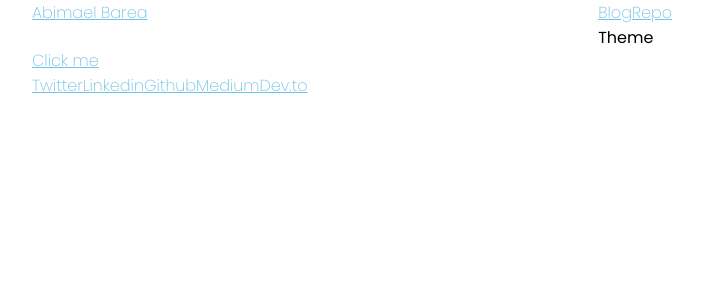
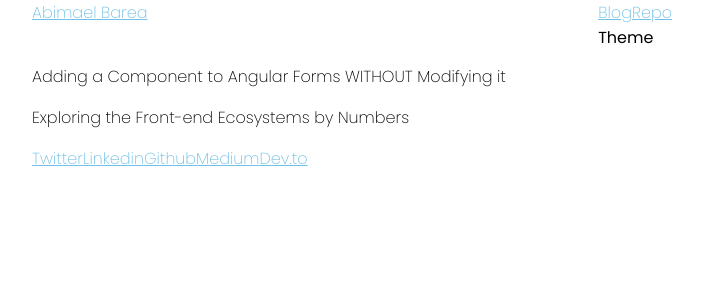
Before and after one commit to abimaelbarea/abimaelbarea.com, a Next.js app: page /blog in a window 1280 px wide. Shown: the top 300 px of the page, without its empty margins (288-990 px from the left). Built offline with nearby package versions, Linux system fonts and the light colour scheme.

Commit message:
feat(blog): adding react-query to retrieve posts

```diff
--- a/package.json
+++ b/package.json
@@ -13,6 +13,7 @@
     "next-mdx-remote": "^4.0.0",
     "react": "17.0.2",
     "react-dom": "17.0.2",
+    "react-query": "^3.34.16",
     "react-syntax-highlighter": "^15.4.5",
     "remark-gfm": "^3.0.1"
   },
--- a/pages/_app.tsx
+++ b/pages/_app.tsx
@@ -3,6 +3,8 @@
 
 import type { AppProps } from "next/app";
 import Link from "next/link";
+import { QueryClient, QueryClientProvider } from "react-query";
+import { ReactQueryDevtools } from "react-query/devtools";
 import "../styles/app.css";
 import "../styles/globals.css";
 import "../styles/theme.css";
@@ -13,6 +15,9 @@ import "../styles/theme.css";
 // Add newsletter
 // Add about
 // Include font icons
+
+
+// GRID ROWS 3!!!!!!!!!!!!!
 
 const Header = () => {
   return (
@@ -58,15 +63,20 @@ const Footer = () => {
   );
 };
 
+const queryClient = new QueryClient();
+
 const MyApp = ({ Component, pageProps }: AppProps) => {
   return (
+    <QueryClientProvider client={queryClient}>
       <div className="app">
         <Header />
         <main className="app__content">
           <Component {...pageProps} />
         </main>
         <Footer />
+        <ReactQueryDevtools initialIsOpen={false} />
       </div>
+    </QueryClientProvider>
   );
 };
 
--- a/pages/blog/[id].tsx
+++ b/pages/blog/[id].tsx
@@ -26,7 +26,6 @@ import {
 // Footer -> categories with some chips??
 
 const Post = ({ source }: any) => {
-  console.log(source.frontmatter);
   return (
     <article>
       <header>
--- a/pages/blog/index.tsx
+++ b/pages/blog/index.tsx
@@ -1,21 +1,49 @@
+/* eslint-disable react/jsx-key */
+
 import type { NextPage } from "next";
 import Link from "next/link";
+import { useQuery } from "react-query";
+import "../../styles/blog.module.css"; // NOT WORKING!!!
 
-const Blog: NextPage = () => {
+const generatePath = (path: string) => `/blog/${path}`;
+
+const BlogItem = (props: any) => {
+  return (
+    <Link href={generatePath(props.post.path)}>
+      <div className="blog-item">
+        <p>{props.post.title}</p>
+      </div>
+    </Link>
+  );
+};
+
+const Blog: NextPage = (props: any) => {
+  const { data } = useQuery("posts", getPosts, { initialData: props.posts });
+
   return (
     <>
-      <Link href="/blog/posts">Click me</Link>
+      {data &&
+        data.map((post: any, index: number) => (
+          <BlogItem key={index} post={post}></BlogItem>
+        ))}
     </>
   );
 };
 
 export default Blog;
 
+export async function getStaticProps() {
+  const posts = await getPosts();
+  return { props: { posts } };
+}
+
+// Add here more info from medium & dev.to
+const getPosts = async () => {
+  const res = await fetch("http://localhost:3000/content/blog/index.json");
+  return res.json();
+};
+
+// API - create an API call that handle this
+
 // Glob read directories on blog??
 // fetch all blog posts
-// Retrieve metadata from blog posts
-// Add thumbnails to blog posts - metadata
-// Let's have category and subcategory - like the excel
-
-// How to play with rehydration? I don´t want to block the UI until all are ready
-// can I cache the request on backend? react query on back?
--- a/public/content/blog/exploring-the-front-end-ecosystems-by-numbers/index.mdx
+++ b/public/content/blog/exploring-the-front-end-ecosystems-by-numbers/index.mdx
@@ -38,7 +38,7 @@ These are the numbers extracted (January 2022).
 | React   | 17  | 180k   | 36.6k | 11.4k      | 1.5k         | 8m                | 40.14% | 40.14%       | 50                 |
 | Vue     | 3   | 192k   | 31.1k | 1.9k       | 404          | 1.7m              | 18.97% | 18.97%       | 14                 |
 
-<div class="callout --error">
+<div className="callout --error">
   ***Important!** Those numbers reflect the situation based on websites commonly
   used by developers worldwide. Still, in the Chinese development environment,
   there are some alternative resources like: [Baidu
@@ -81,7 +81,7 @@ Last year.
 - Angular words have decreased significantly in that period.
 - **Vue is the most searched in China.**
 
-<div class="callout --info">
+<div className="callout --info">
   ***Important!** Baidu is the most used search engine in [China
   (94%)](https://www.statista.com/statistics/257592/share-of-baidu-users-by-country/),
   so within Baidu insights the popularity will probably be Vue first, followed
@@ -98,7 +98,7 @@ Another way of analyzing popularity is developer surveys, and in this case, we c
 
 - React is the most popular in StackOverflow’s professional and general usage popularity.
 
-<div class="callout --warn">
+<div className="callout --warn">
   ***Important!** SegmentFault performed, during 2020, [a survey about
   development](https://segmentfault.com/a/1190000039910514), and from 510
   people, the results for frontend frameworks were completely different:
--- /dev/null
+++ b/styles/blog.module.css
@@ -0,0 +1,6 @@
+.blog-item {
+  height: 400px;
+  width: 400px;
+
+  background-color: aqua;
+}
```
Also changed, not shown: 1 other file (tests, documents, lock files or other folders). Lines whose indentation alone changed are shown as unchanged.
